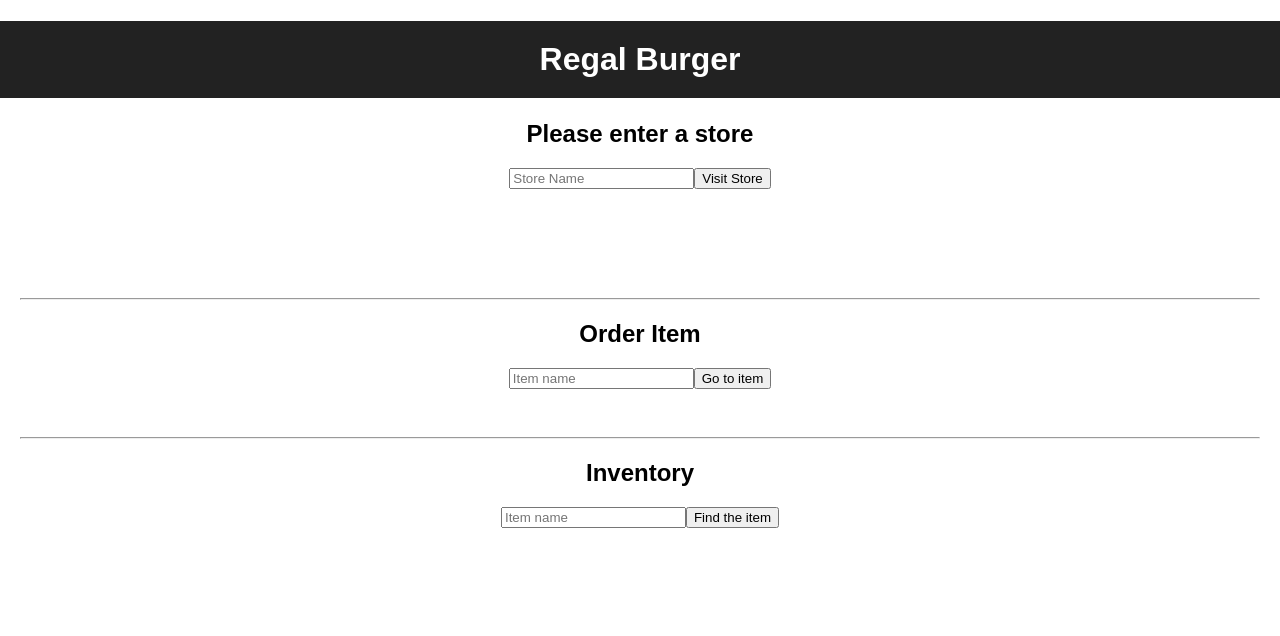
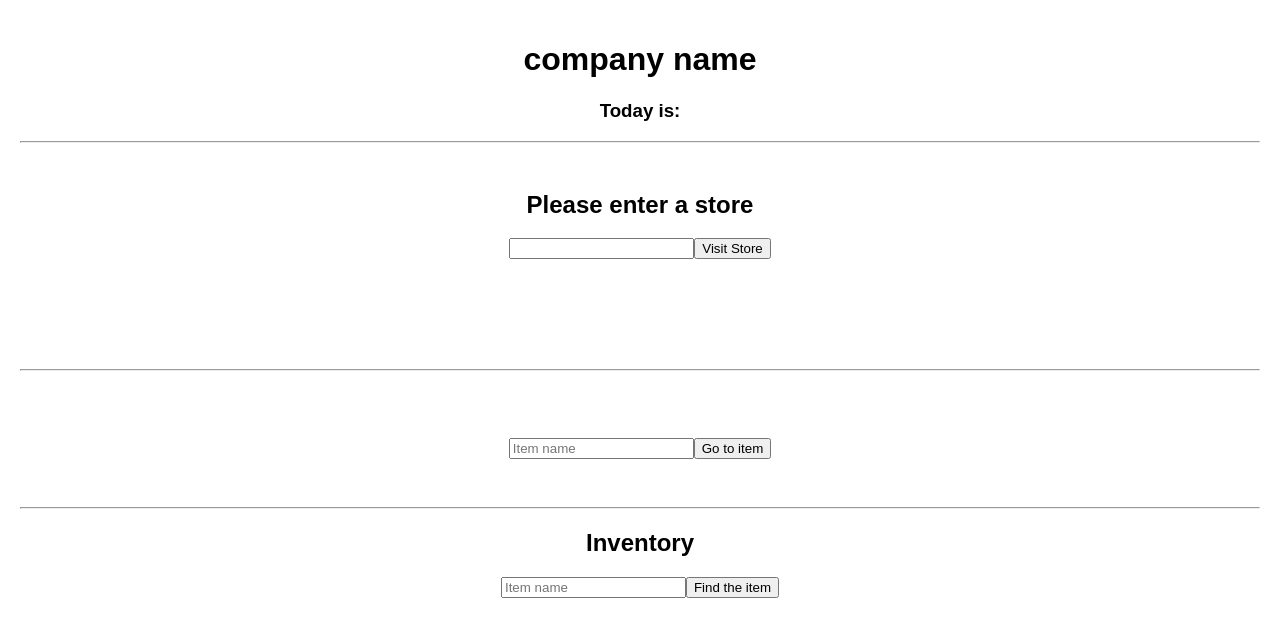
Before and after one commit to ikona23/madLab, a React (Create React App) app: page / in a window 1280 px wide. Shown: the top 636 px of the page. Built offline with nearby package versions, Linux system fonts and the light colour scheme.

Commit message:
little bit css

```diff
--- a/src/App.css
+++ b/src/App.css
@@ -6,19 +6,30 @@
   background: #ff7b29;
 }
 
-.order {
+.top {
   background:;
   text-align: center;
   padding: 20px;
 }
 
+.header {
+  color: ;
+  text-align: center;
+}
+
+.tagline {
+  text-align: center;
+}
+
+.order {
+  text-align: center;
+  padding: 20px;
+  color:white;
+}
+
 .inventory {
   text-align: center;
   padding: 20px;
-}
-
-.header {
-  padding:20px;
 }
 
 .orderHeader {
@@ -34,12 +45,6 @@
 .App-logo {
   animation: App-logo-spin infinite 200s linear;
   height: 80px;
-}
-
-.header {
-  background-color: #222;
-  color: white;
-  text-align: center;
 }
 
 .App-header {
--- a/src/App.js
+++ b/src/App.js
@@ -1,22 +1,21 @@
 import React, { Component } from 'react';
-import logo from './logo.svg';
+
 import './App.css';
 import Header from './components/Header'
 import StorePicker from './components/StorePicker'
 import Order from './components/Order'
 import Inventory from './components/Inventory'
 
-
 class App extends Component {
   render() {
     return (
       <div className="burgerOftheDay">
       <div className="menu">
-        <Header />
+        <Header tagline="Today is: "/>
+      </div>
         <StorePicker />
         <Order />
         <Inventory />
-      </div>
       </div>
     )
   }
@@ -24,6 +23,4 @@ class App extends Component {
 
 
 
-
-
 export default App;
--- a/src/components/Header.js
+++ b/src/components/Header.js
@@ -2,8 +2,13 @@ import React from 'react';
 
 class Header extends React.Component{
   render(){
+      console.log(this)
     return (
-      <h1 className="header">Regal Burger</h1>
+    <header className="top">
+      <h1 className="header">company name</h1>
+      <h3 className="tagline">{this.props.tagline}</h3>
+      <hr />
+    </header>
     )
   }
 }
--- a/src/components/Inventory.js
+++ b/src/components/Inventory.js
@@ -6,7 +6,7 @@ class Inventory extends React.Component {
         <div className="inventory">
           <hr/>
           <h2 className="inverntoryHeader">Inventory</h2>
-          <input type="text" require placeholder="Item name"/>
+          <input type="text" placeholder="Item name"/>
           <button type="submit">Find the item</button>
         </div>
       )
--- a/src/components/Order.js
+++ b/src/components/Order.js
@@ -6,7 +6,7 @@ class Order extends React.Component {
       <div className="order">
         <hr/>
         <h2 className="orderHeader">Order Item</h2>
-        <input type="text" require placeholder="Item name"/>
+        <input type="text" placeholder="Item name"/>
         <button type="submit">Go to item</button>
       </div>
     )
--- a/src/components/StorePicker.js
+++ b/src/components/StorePicker.js
@@ -6,7 +6,7 @@ class StorePicker extends React.Component{
   return (
     <form className="storeSelector">
     <h2>Please enter a store</h2>
-    <input type="text" require placeholder="Store Name"/>
+    <input type="text" />
     <button type="submit">Visit Store</button>
     </form>
 
--- a/src/index.js
+++ b/src/index.js
@@ -2,7 +2,6 @@ import React from 'react';
 import ReactDOM from 'react-dom';
 import App from './App';
 import './index.css';
-import StorePicker from './components/StorePicker'
 
 ReactDOM.render(
   <App />,
```
